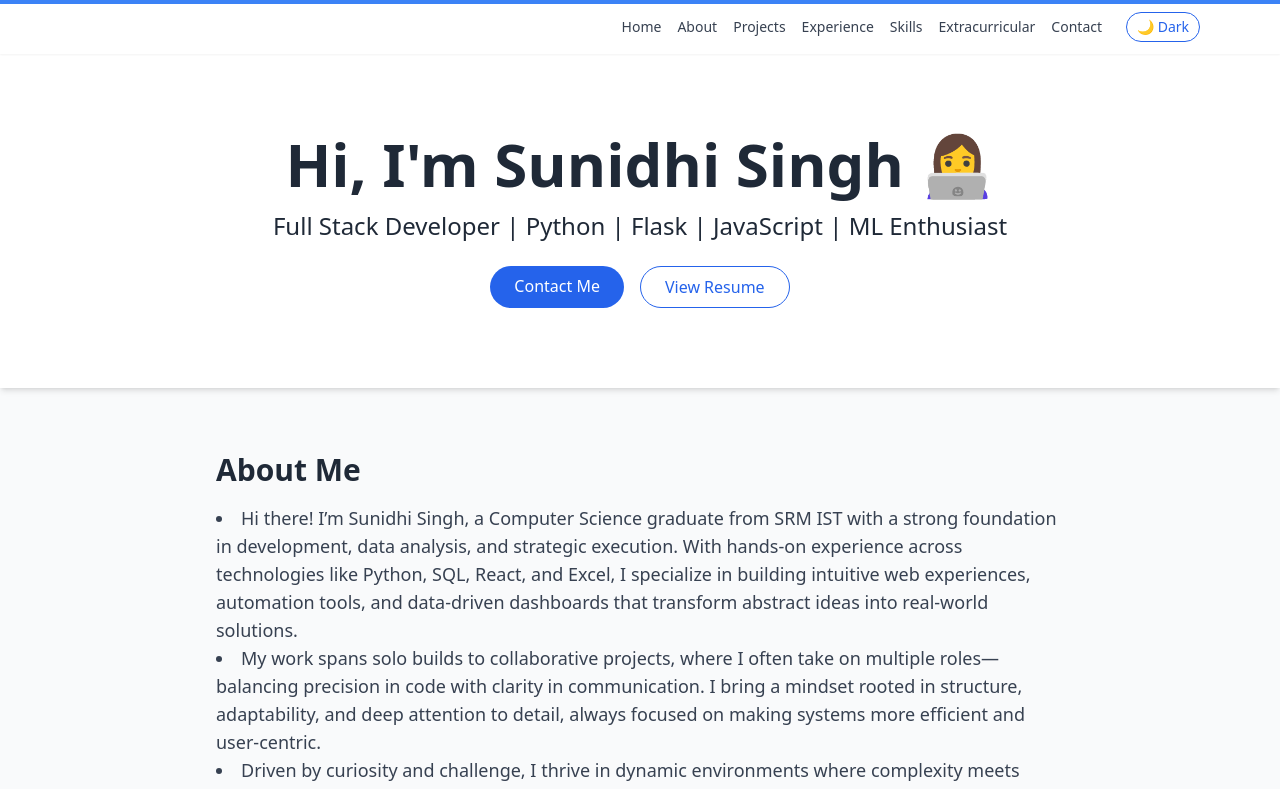
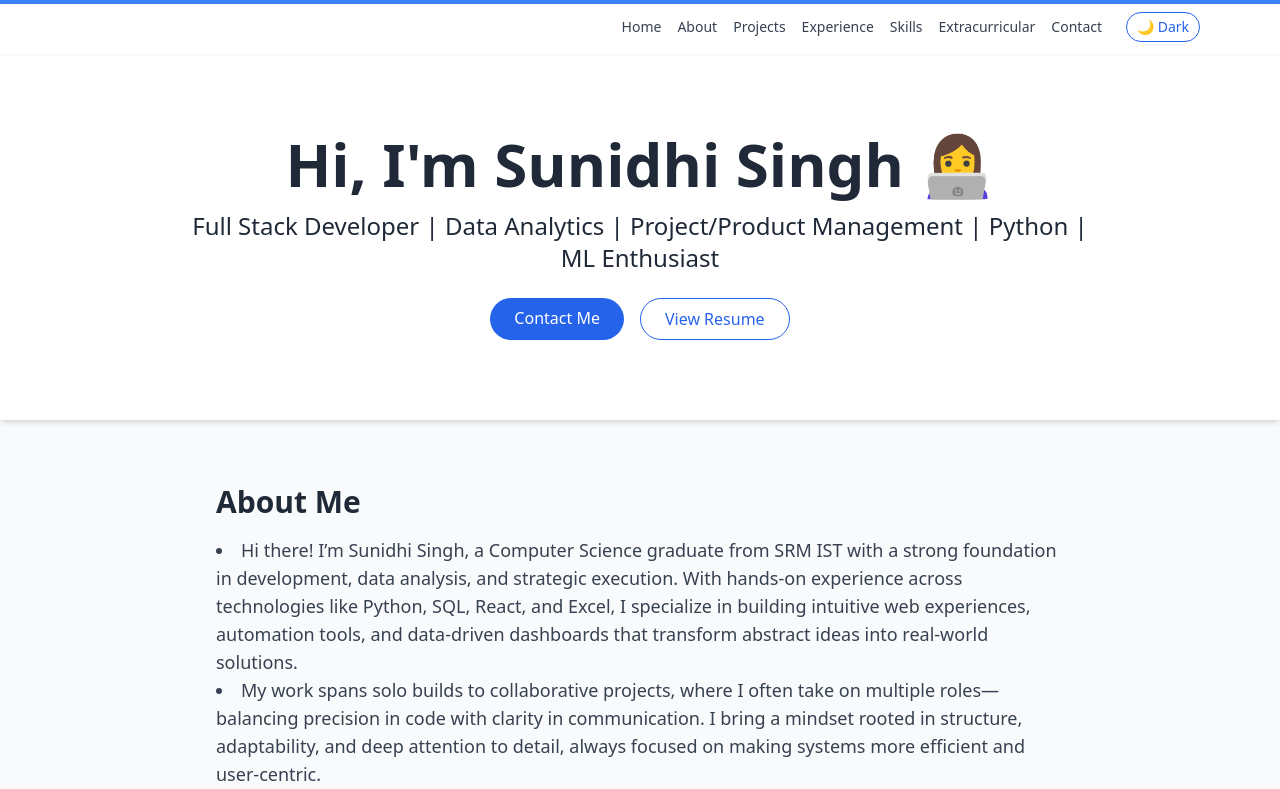
Before and after one commit to Sunidhi2043/sunidhi-portfolio, a React (Vite) app: page / in a window 1280 px wide. Shown: the top 789 px of the page. Built offline with nearby package versions, Linux system fonts and the light colour scheme; the HTML template or start-up script is replaced by a standard one.

Commit message:
Update Portfolio.jsx

```diff
--- a/src/Portfolio.jsx
+++ b/src/Portfolio.jsx
@@ -72,7 +72,7 @@ export default function Portfolio() {
               Hi, I'm Sunidhi Singh 👩‍💻
             </h1>
             <p className="text-lg sm:text-xl md:text-2xl mb-6">
-              Full Stack Developer | Python | Flask | JavaScript | ML Enthusiast
+              Full Stack Developer | Data Analytics | Project/Product Management | Python | ML Enthusiast
             </p>
             <div className="flex flex-wrap justify-center gap-4">
               <a href="mailto:sunidhi2043@gmail.com" className={buttonStyle}>
```
